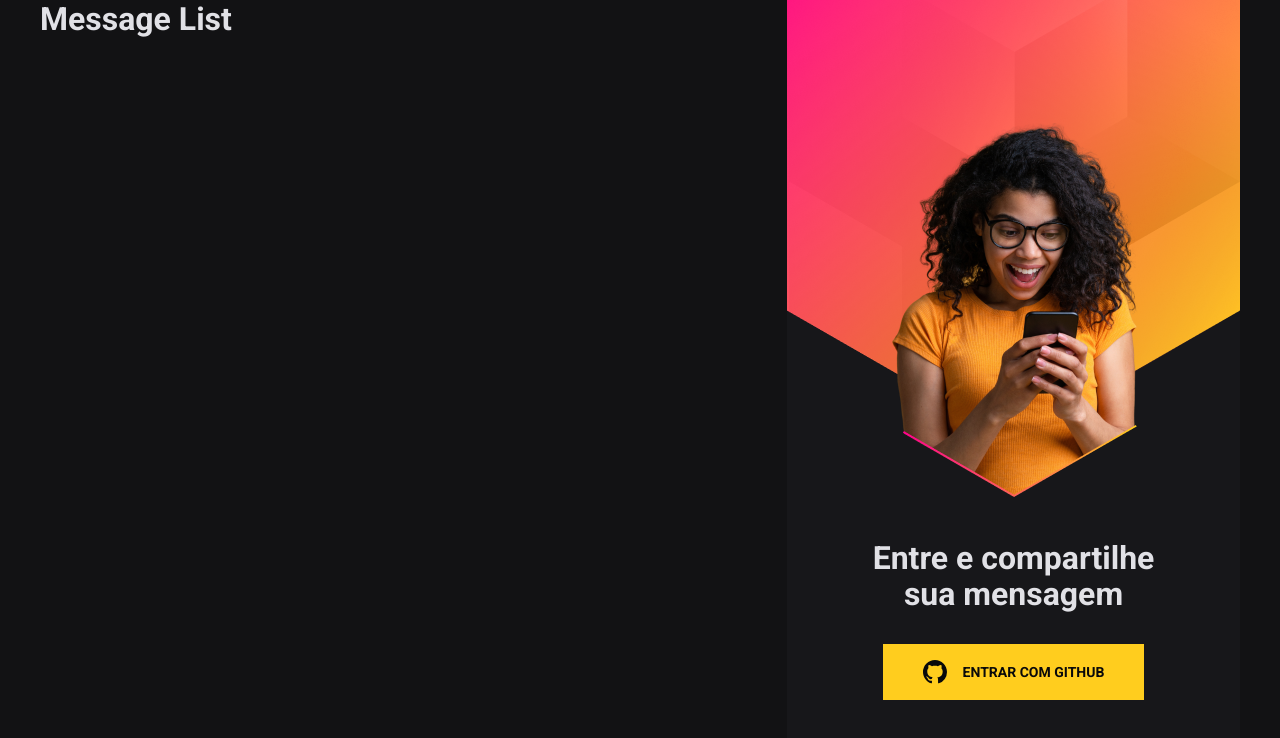
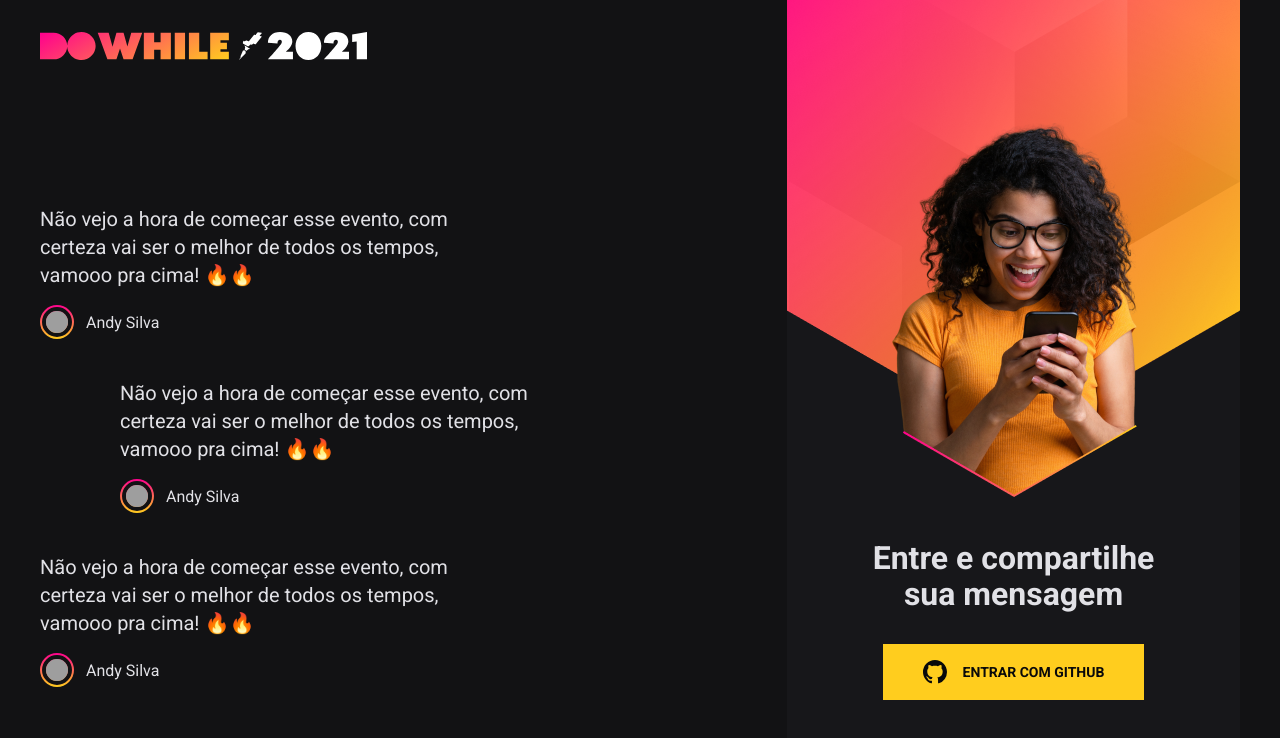
Before and after one commit to AndersonSilva94/nlw-heat-react, a React (Vite) app: page / in a window 1280 px wide. Shown: the top 738 px of the page. Built offline with nearby package versions, Linux system fonts and the light colour scheme; grey boxes are pictures that could not be loaded.

Commit message:
feat: :rocket: insere as informações e estiliza MessageList

```diff
--- a/src/components/MessageList/index.tsx
+++ b/src/components/MessageList/index.tsx
@@ -1,5 +1,39 @@
+import styles from './styles.module.scss';
+import logoImage from '../../assets/logo.svg';
+
 export function MessageList() {
   return (
-    <h1>Message List</h1>
+    <div className={styles.messageListWrapper}>
+      <img src={logoImage} alt="Do/While 2021" />
+      <ul className={styles.messageList}>
+        <li className={styles.message}>
+          <p className={styles.messageContent}>Não vejo a hora de começar esse evento, com certeza vai ser o melhor de todos os tempos, vamooo pra cima! 🔥🔥</p>
+          <div className={styles.messageUser}>
+            <div className={styles.userImage}>
+              <img src="https://github.com/AndersonSilva94.png" alt="Anderson Silva" />
+            </div>
+            <span>Andy Silva</span>
+          </div>
+        </li>
+        <li className={styles.message}>
+          <p className={styles.messageContent}>Não vejo a hora de começar esse evento, com certeza vai ser o melhor de todos os tempos, vamooo pra cima! 🔥🔥</p>
+          <div className={styles.messageUser}>
+            <div className={styles.userImage}>
+              <img src="https://github.com/AndersonSilva94.png" alt="Anderson Silva" />
+            </div>
+            <span>Andy Silva</span>
+          </div>
+        </li>
+        <li className={styles.message}>
+          <p className={styles.messageContent}>Não vejo a hora de começar esse evento, com certeza vai ser o melhor de todos os tempos, vamooo pra cima! 🔥🔥</p>
+          <div className={styles.messageUser}>
+            <div className={styles.userImage}>
+              <img src="https://github.com/AndersonSilva94.png" alt="Anderson Silva" />
+            </div>
+            <span>Andy Silva</span>
+          </div>
+        </li>
+      </ul>
+    </div>
   )
 }
--- /dev/null
+++ b/src/components/MessageList/styles.module.scss
@@ -0,0 +1,59 @@
+.messageListWrapper {
+  display: flex;
+  flex-direction: column;
+  justify-content: space-between;
+  align-items: flex-start;
+
+  > img {
+    height: 28px;
+    margin: 32px 0;
+  }
+
+  .messageList {
+    list-style: none;
+    display: flex;
+    flex-direction: column;
+    justify-content: center;
+    gap: 40px;
+    flex: 1;
+
+    .message {
+      max-width: 440px;
+
+      &:nth-child(2) {
+        margin-left: 80px;
+      }
+
+      .messageContent {
+        font-size: 20px;
+        line-height: 28px;
+      }
+
+      .messageUser {
+        margin-top: 16px;
+        display: flex;
+        align-items: center;
+
+        .userImage {
+          padding: 2px;
+          background: linear-gradient(180deg, #ff008e 0%, #ffcd1e 100%);
+          border-radius: 50%;
+          line-height: 0;
+
+          img {
+            width: 30px;
+            height: 30px;
+            border-radius: 50%;
+            border: 4px solid #121214;
+          }
+        }
+
+        span {
+          font-size: 16px;
+          margin-left: 12px;
+        }
+      }
+    }
+  }
+
+}
```
